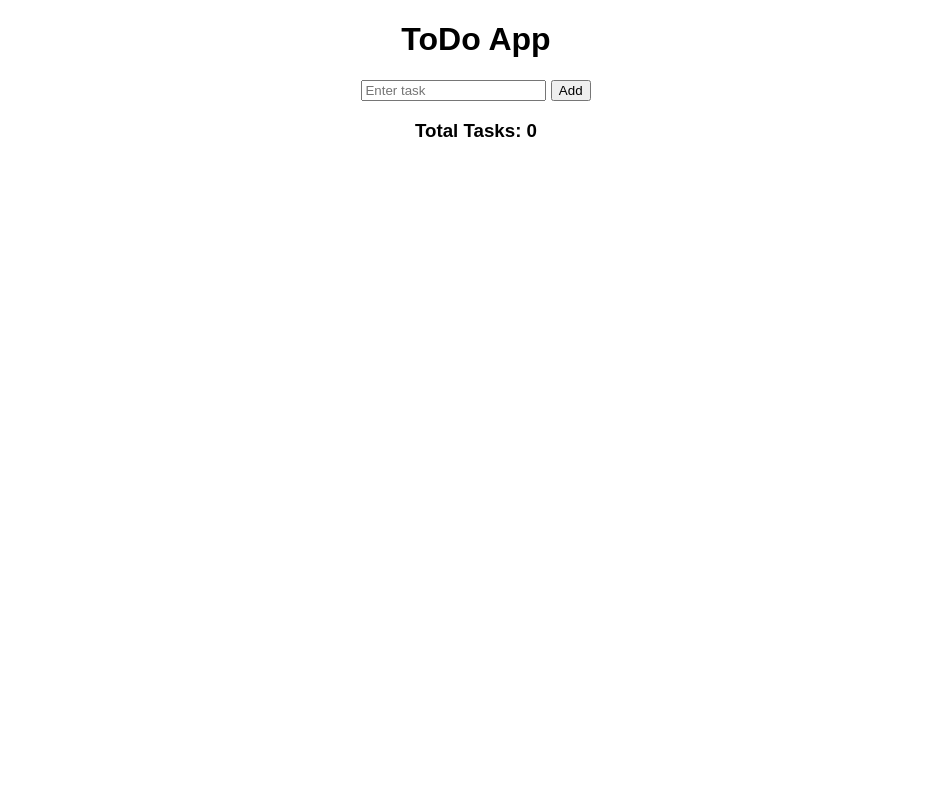
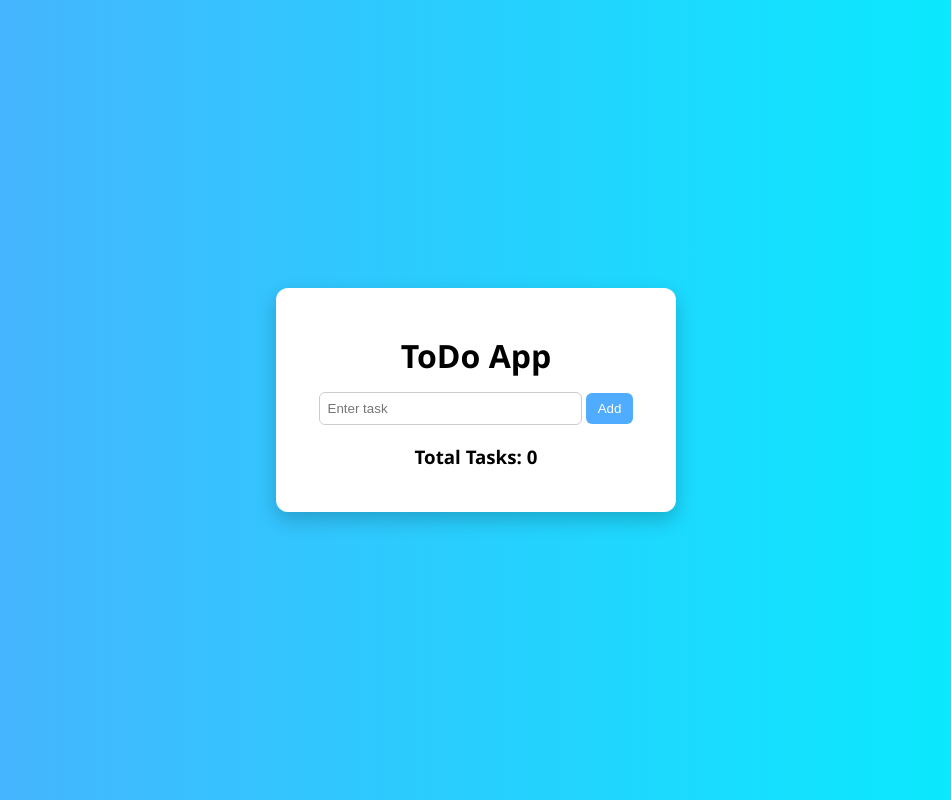
Before and after one commit to muhsinfasaludeen/todo-list, a plain HTML site: page index.html in a window 1280 px wide. Shown: the whole page, without its empty margins (164-1115 px from the left). Drawn offline with Linux system fonts and the light colour scheme.

Commit message:
Update style.css

```diff
--- a/style.css
+++ b/style.css
@@ -1,17 +1,74 @@
 body {
-  font-family: Arial;
+  font-family: 'Segoe UI', sans-serif;
+  background: linear-gradient(to right, #4facfe, #00f2fe);
+  display: flex;
+  justify-content: center;
+  align-items: center;
+  height: 100vh;
+  margin: 0;
+}
+
+.container {
+  background: white;
+  padding: 25px;
+  border-radius: 12px;
+  width: 350px;
+  box-shadow: 0 8px 20px rgba(0,0,0,0.2);
   text-align: center;
+}
+
+h1 {
+  margin-bottom: 15px;
+}
+
+input {
+  width: 70%;
+  padding: 8px;
+  border-radius: 6px;
+  border: 1px solid #ccc;
+}
+
+button {
+  padding: 8px 12px;
+  border: none;
+  border-radius: 6px;
+  background: #4facfe;
+  color: white;
+  cursor: pointer;
+}
+
+button:hover {
+  background: #007bff;
 }
 
 ul {
   list-style: none;
+  padding: 0;
+  margin-top: 15px;
 }
 
-li {
-  margin: 10px;
+.task-item {
+  display: flex;
+  justify-content: space-between;
+  background: #f1f1f1;
+  padding: 8px;
+  margin: 5px 0;
+  border-radius: 6px;
+}
+
+.task-text {
+  cursor: pointer;
 }
 
 .completed {
   text-decoration: line-through;
   color: gray;
 }
+
+.delete-btn {
+  background: red;
+  color: white;
+  border: none;
+  border-radius: 4px;
+  cursor: pointer;
+}
```
